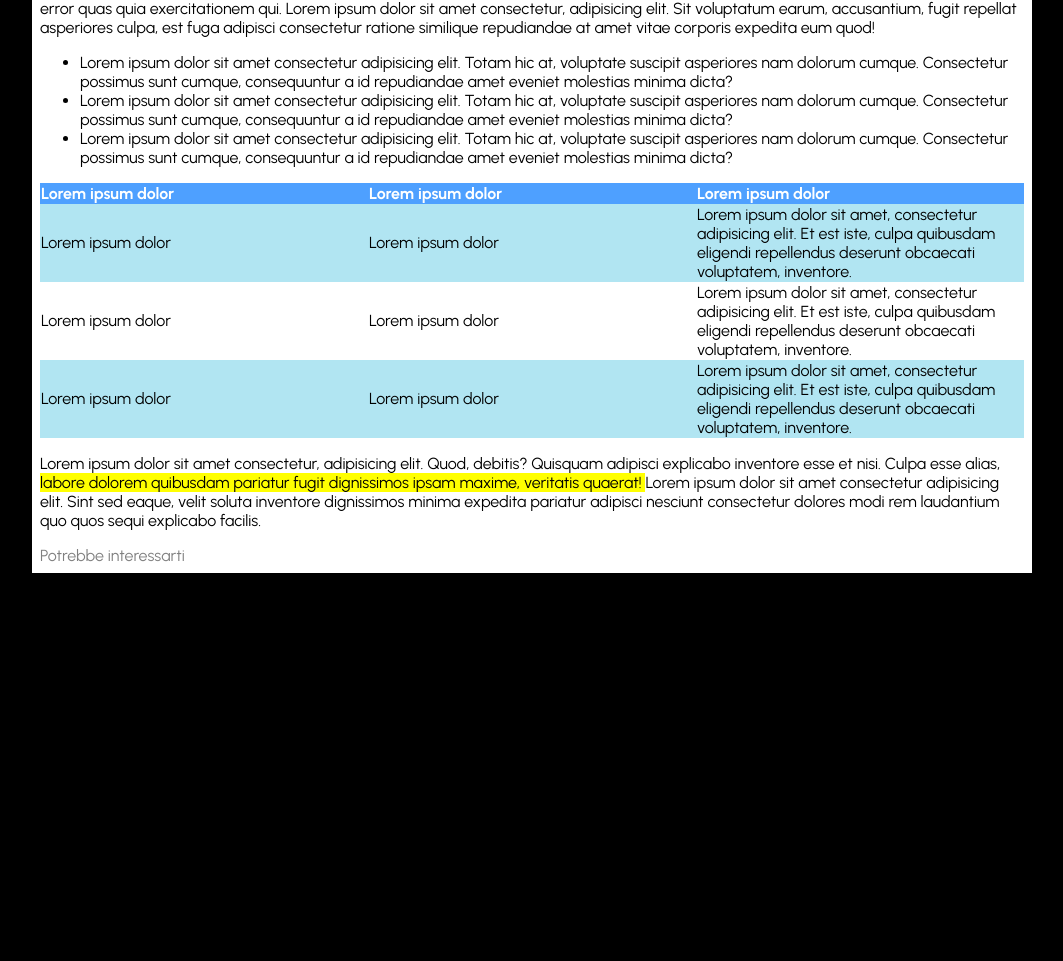
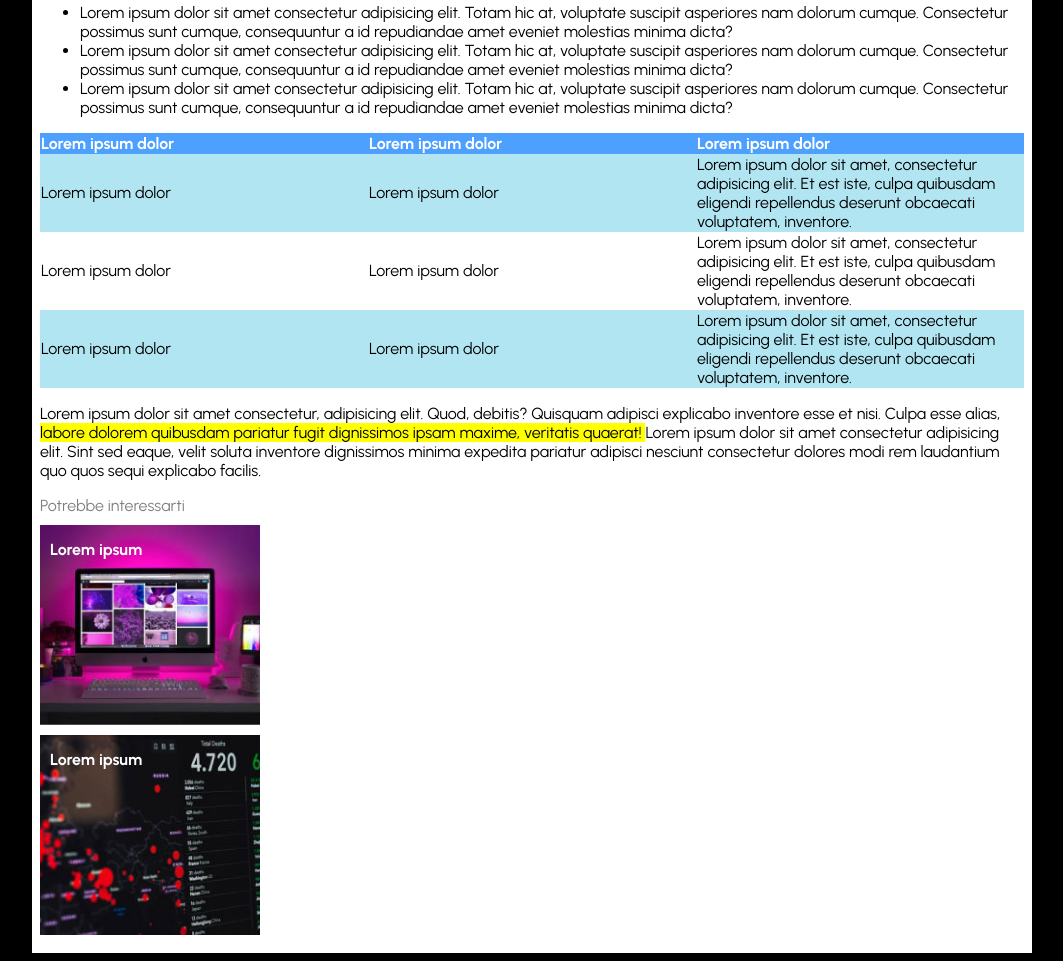
Before and after one commit to Bonu93/html-css-booleaner, a plain HTML site: page index.html in a window 1280 px wide. Shown: the part 798-1759 px from the top of the page, without its empty margins (108-1171 px from the left). Before the commit the page ends 1379 px from the top, so only its background shows below. Drawn offline with Linux system fonts and the light colour scheme.

Commit message:
add push

```diff
--- a/css/style.css
+++ b/css/style.css
@@ -71,3 +71,25 @@ tbody {
 .white {
     background: white;
 }
+
+.related1 {
+    background-image: url("../img/monitor.jpg");
+    background-position: center;
+    background-size: cover;
+    width: 200px;
+    height: 170px;
+    margin: 10px 0;
+    padding: 15px 10px;
+    color: white;
+}
+
+.related2 {
+    background-image: url("../img/graph.jpg");
+    background-position: center;
+    background-size: cover;
+    width: 200px;
+    height: 170px;
+    margin: 10px 0;
+    padding: 15px 10px;
+    color: white;
+}
--- a/index.html
+++ b/index.html
@@ -19,6 +19,8 @@
         </header>
         <!-- Main content -->
         <main>
+            <!-- Title and images section -->
+            <section>
                 <h1>Internet deve essere al servizio del "bene pubblico": il manifesto di Tim Berners Lee</h1>
                 <p class="meta">
                     Scritto da <span id="author">The Booleeaner<span>
@@ -31,6 +33,10 @@
                 <br>
                 <span class="caption">2nd Photo: Wikimedia, by Paul Clarke
                 </span>
+            </section>
+
+            <!-- Article section -->
+            <section>
 
                 <p>Lorem, ipsum dolor sit amet consectetur adipisicing elit. <span class="highlight">repellendus deserunt sunt omnis, non, et, quibusdam numquam eaque enim nesciunt reprehenderit eum animi recusandae dolores ducimus amet similique</span>  distinctio nobis. Lorem ipsum dolor sit amet consectetur, adipisicing elit. Ipsum aliquid voluptate reprehenderit, iure autem accusantium, quisquam odit excepturi rem, tempore quasi perspiciatis culpa sint soluta error quas quia exercitationem qui. Lorem ipsum dolor sit amet consectetur, adipisicing elit. Sit voluptatum earum, accusantium, fugit repellat asperiores culpa, est fuga adipisci consectetur ratione similique repudiandae at amet vitae corporis expedita eum quod!
                 </p>
@@ -70,8 +76,19 @@
                 </table>
 
                 <p>Lorem ipsum dolor sit amet consectetur, adipisicing elit. Quod, debitis? Quisquam adipisci explicabo inventore esse et nisi. Culpa esse alias, <span class="highlight">labore dolorem quibusdam pariatur fugit dignissimos ipsam maxime, veritatis quaerat! </span>Lorem ipsum dolor sit amet consectetur adipisicing elit. Sint sed eaque, velit soluta inventore dignissimos minima expedita pariatur adipisci nesciunt consectetur dolores modi rem laudantium quo quos sequi explicabo facilis.</p>
+            </section>
+
+            <!-- Related section -->
+            <footer>
 
                 <span class="meta">Potrebbe interessarti</span>
+                <div class="related1">
+                    <strong>Lorem ipsum</strong>
+                </div>
+                <div class="related2">
+                    <strong>Lorem ipsum</strong>
+                </div>
+            </footer>
 
 
 
```
Lines whose indentation alone changed are shown as unchanged.
